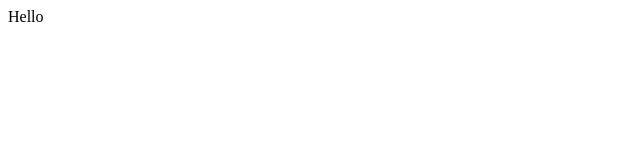
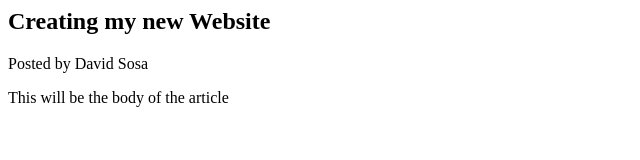
Before and after one commit to davidscmx/website, a plain HTML site: page index.html in a window 1280 px wide. Shown: the whole page, without its empty margins (0-640 px from the left). Drawn offline with Linux system fonts and the light colour scheme.

Commit message:
Added something to index

```diff
--- a/index.html
+++ b/index.html
@@ -1 +1,7 @@
-Hello
+<article>
+    <header>
+      <h1>Creating my new Website</h1>
+      <p>Posted by David Sosa</p>
+    </header>
+    <p>This will be the body of the article</p>
+</article>
```
